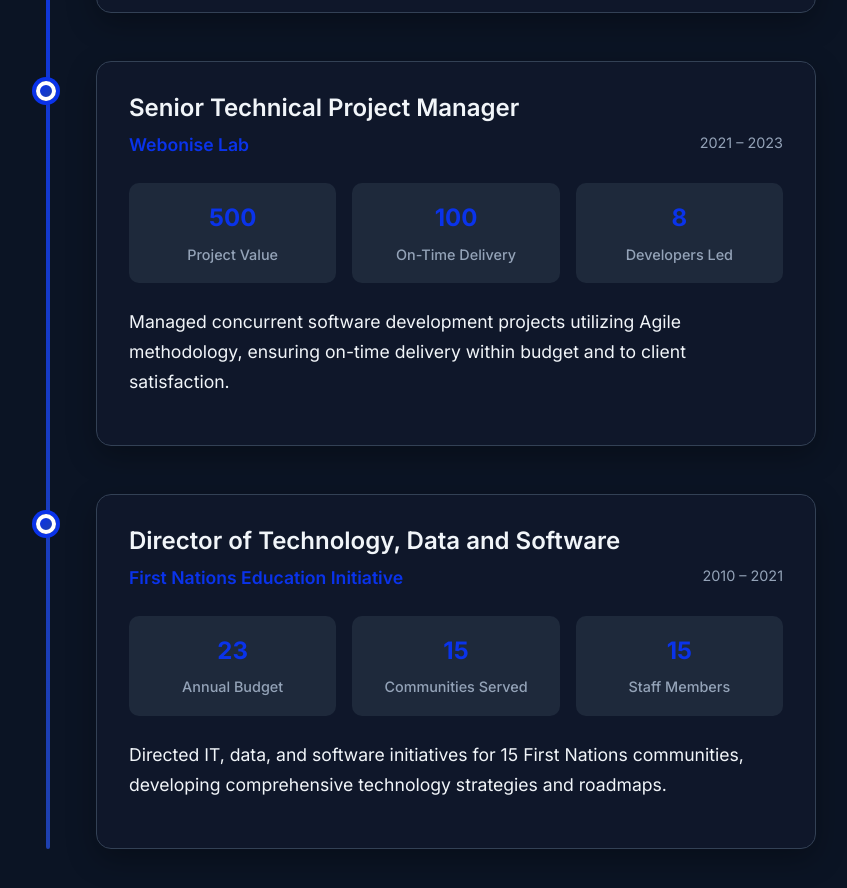
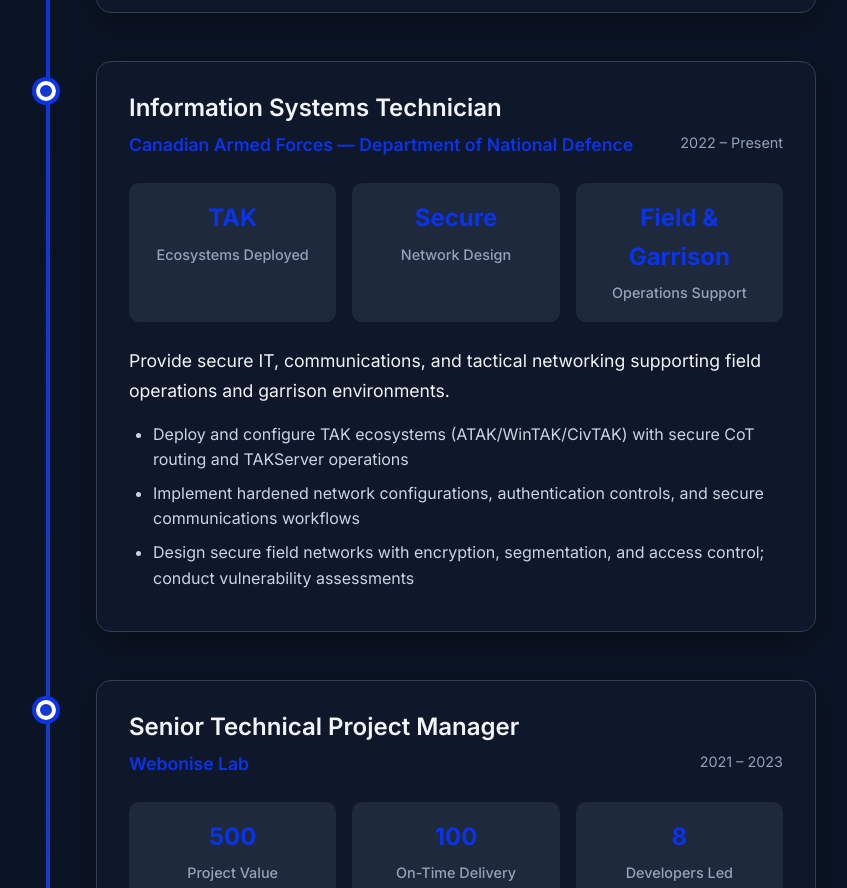
Before and after one commit to jasonjtaylor/myportfolio, a plain HTML site: page index.html in a window 1280 px wide. Shown: the part 1912-2800 px from the top of the page, without its empty margins (224-1071 px from the left). Drawn offline with Linux system fonts and the light colour scheme.

Commit message:
Update Canadian Armed Forces experience entry
- Change title to Information Systems Technician
- Update company name to include Department of National Defence
- Update description with new focus on secure IT and tactical networking
- Add detailed bullet points for TAK ecosystems, network security, and field operations
- Update highlights to reflect technical expertise areas

```diff
--- a/index.html
+++ b/index.html
@@ -177,6 +177,37 @@
                             </div>
                         </div>
                         <p>Leading high-profile event and production initiatives with focus on innovation and operational excellence across live, digital, and hybrid formats.</p>
+                    </div>
+                </div>
+
+                <div class="timeline-item">
+                    <div class="timeline-marker"></div>
+                    <div class="timeline-content">
+                        <div class="timeline-header">
+                            <h3>Information Systems Technician</h3>
+                            <span class="timeline-company">Canadian Armed Forces — Department of National Defence</span>
+                            <span class="timeline-date">2022 – Present</span>
+                        </div>
+                        <div class="timeline-highlights">
+                            <div class="highlight-item">
+                                <span class="highlight-number">TAK</span>
+                                <span class="highlight-text">Ecosystems Deployed</span>
+                            </div>
+                            <div class="highlight-item">
+                                <span class="highlight-number">Secure</span>
+                                <span class="highlight-text">Network Design</span>
+                            </div>
+                            <div class="highlight-item">
+                                <span class="highlight-number">Field & Garrison</span>
+                                <span class="highlight-text">Operations Support</span>
+                            </div>
+                        </div>
+                        <p>Provide secure IT, communications, and tactical networking supporting field operations and garrison environments.</p>
+                        <ul style="margin-top: 1rem; padding-left: 1.5rem; color: #cbd5e1;">
+                            <li style="margin-bottom: 0.5rem;">Deploy and configure TAK ecosystems (ATAK/WinTAK/CivTAK) with secure CoT routing and TAKServer operations</li>
+                            <li style="margin-bottom: 0.5rem;">Implement hardened network configurations, authentication controls, and secure communications workflows</li>
+                            <li style="margin-bottom: 0.5rem;">Design secure field networks with encryption, segmentation, and access control; conduct vulnerability assessments</li>
+                        </ul>
                     </div>
                 </div>
 
```
